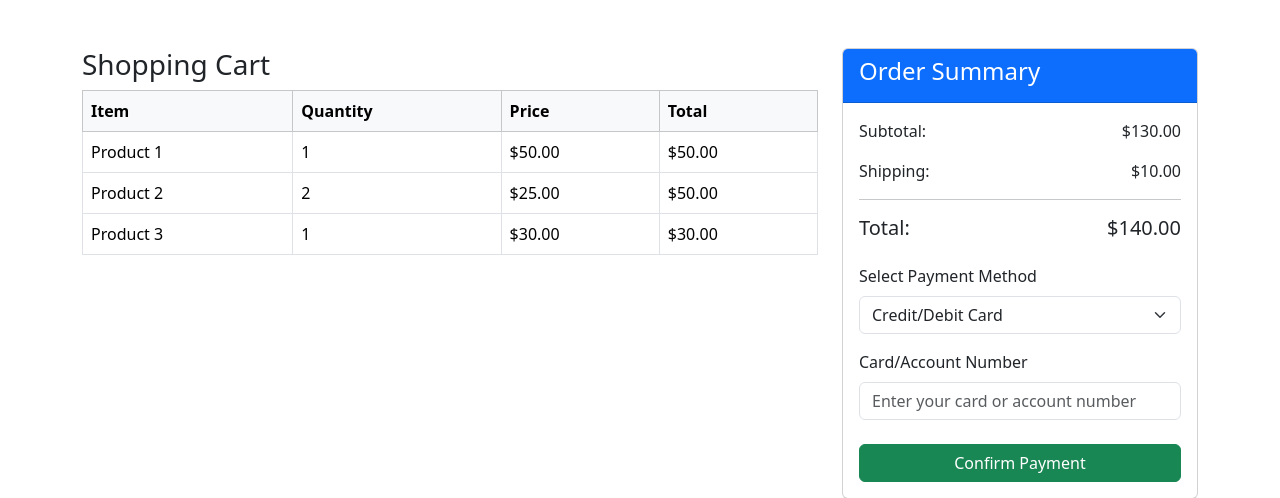
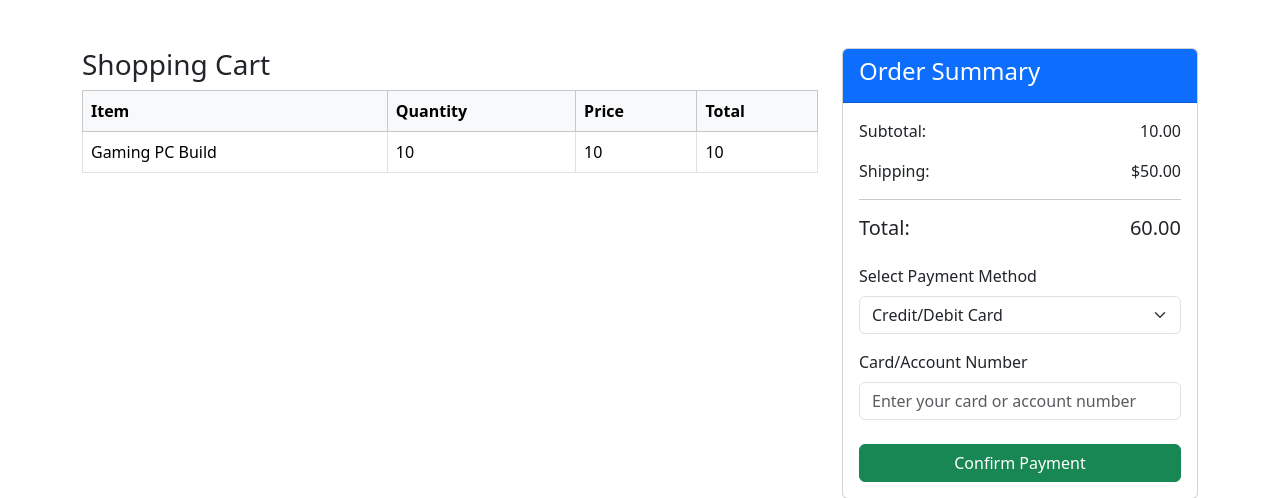
Before and after one commit to loraineannebanta/ecommerce, a PHP site: page /cart.php in a window 1280 px wide. Shown: the part 56-554 px from the top of the page. Run offline with PHP 8.4, Linux system fonts and the light colour scheme; the visitor is signed in with stand-in values (Sample User, id 1); data comes from the database, SQL or seed files in the repository; tables that the repository leaves empty or names only in its code hold one stand-in row (values such as "Sample post").

Commit message:
https://github.com/loraineannebanta/ecommerceb2.git

```diff
--- a/cart.php
+++ b/cart.php
@@ -1,10 +1,44 @@
 <?php
-session_start();
-require_once(__DIR__."/app/config/Directories.php");
-require_once(ROOT_DIR."includes/header.php");
+    session_start();
+    require_once($_SERVER["DOCUMENT_ROOT"]."/app/config/Directories.php");
 
+    include(ROOT_DIR."app/config/DatabaseConnect.php");
+    $db = new DatabaseConnect();
+    $conn = $db->connectDB();
+
+    $carts= [];
+    $userId = $_SESSION['user_id'];
+    $subtotal = 0;
+    //may kulang na 1
+
+    try {
+
+        $sql  = " SELECT carts.id, products.product_name, carts.unit_price,
+                    carts.quantity, carts.total_price "
+                    . " FROM carts "
+                . " LEFT JOIN products ON products.id = carts.product_id "
+                . " WHERE carts.user_id = :p_user_id ";
+        $stmt = $conn->prepare($sql);
+        $stmt->bindParam(':p_user_id',$userId);
+        $stmt->execute();
+        $carts = $stmt->fetchall();
+
+    } catch (PDOException $e){
+       echo "Connection Failed: " . $e->getMessage();
+       $db = null;
+    }
+
+    require_once(ROOT_DIR."includes/header.php");
+
+    if(isset($_SESSION["error"])){
+        $messErr = $_SESSION["error"];
+        unset($_SESSION["error"]);
+}
+    if(isset($_SESSION["success"])){
+        $messSucc = $_SESSION["success"];
+        unset($_SESSION["success"]);
+}
 ?>
-
 
     <!-- Navbar -->
     <?php require_once("includes/navbar.php")?>
@@ -25,24 +59,25 @@ require_once(ROOT_DIR."includes/header.php");
                         </tr>
                     </thead>
                     <tbody>
+                        <?php if($carts){
+                            foreach($carts as $indvCart){
+                        ?>
                         <tr>
-                            <td>Product 1</td>
-                            <td>1</td>
-                            <td>$50.00</td>
-                            <td>$50.00</td>
+                        <td><?php echo $indvCart["product_name"]; ?></td>
+                            <td><?php echo $indvCart["quantity"]; ?></td>
+                            <td><?php echo $indvCart["unit_price"]; ?></td>
+                            <td><?php echo $indvCart["total_price"]; ?></td>
                         </tr>
+                        <?php
+                            $subtotal = $subtotal + $indvCart["total_price"];
+                            //$subtotal+=$indvCart["total_price"];
+                        }
+                    } else { ?>
                         <tr>
-                            <td>Product 2</td>
-                            <td>2</td>
-                            <td>$25.00</td>
-                            <td>$50.00</td>
+                            <td colspan="4">No products selected</td>
                         </tr>
-                        <tr>
-                            <td>Product 3</td>
-                            <td>1</td>
-                            <td>$30.00</td>
-                            <td>$30.00</td>
-                        </tr>
+                    <?php }?>
+
                     </tbody>
                 </table>
             </div>
@@ -54,10 +89,11 @@ require_once(ROOT_DIR."includes/header.php");
                         <h4>Order Summary</h4>
                     </div>
                     <div class="card-body">
-                        <p>Subtotal: <span class="float-end">$130.00</span></p>
-                        <p>Shipping: <span class="float-end">$10.00</span></p>
+                        <?php if ($carts) { ?>
+                        <p>Subtotal: <span class="float-end"><?php echo number_format($subtotal,2) ?></span></p>
+                        <p>Shipping: <span class="float-end">$50.00</span></p>
                         <hr>
-                        <h5>Total: <span class="float-end">$140.00</span></h5>
+                        <h5>Total: <span class="float-end"><?php echo number_format($subtotal + 50,2) ?></span></h5>
 
                         <!-- Payment Method Selection -->
                         <div class="mt-4">
@@ -79,6 +115,10 @@ require_once(ROOT_DIR."includes/header.php");
                         <div class="d-grid gap-2 mt-4">
                             <button type="submit" class="btn btn-success">Confirm Payment</button>
                         </div>
+
+                        <?php } else {?>
+                            <p class="text-center">No products selected</p>
+                        <?php } ?>
                     </div>
                 </div>
             </div>
--- a/views/product/product.php
+++ b/views/product/product.php
@@ -47,7 +47,6 @@ if(isset($_SESSION["success"])){
                 </div>
             <?php } ?>
 
-
             <?php if(isset($messErr)){ ?>
                 <div class="alert alert-danger alert-dismissible fade show" role="alert">
                     <strong><?php echo $messErr; ?></strong>
@@ -84,7 +83,7 @@ if(isset($_SESSION["success"])){
 
                         <!-- Add to Cart Button -->
                         <div class="d-grid gap-2">
-                            <button type="submit" class="btn btn-primary btn-lg">Add to Cart</button>
+                            <button type="submit" class="btn btn-primary btn-lg" <?php echo ($product["stocks"] <= 0? "disabled": ""); ?>><?php echo ($product["stocks"] <= 0? "Soldout": "Add to Cart"); ?></button>
                         </div>
                     </form>
                     <input type="hidden" name="id" value="<?php echo $product["id"]; ?>">
@@ -167,7 +166,6 @@ if(isset($_SESSION["success"])){
     </nav>
 </footer>
 
-
 <!-- Bootstrap 5 JS Bundle -->
 <script src="https://cdn.jsdelivr.net/npm/bootstrap@5.3.0-alpha1/dist/js/bootstrap.bundle.min.js"></script>
 </body>
```
Also changed, not shown: app/cart/add_to_cart.php (+24 -23 lines), views/components/product-cart.php (+6 -2 lines).
